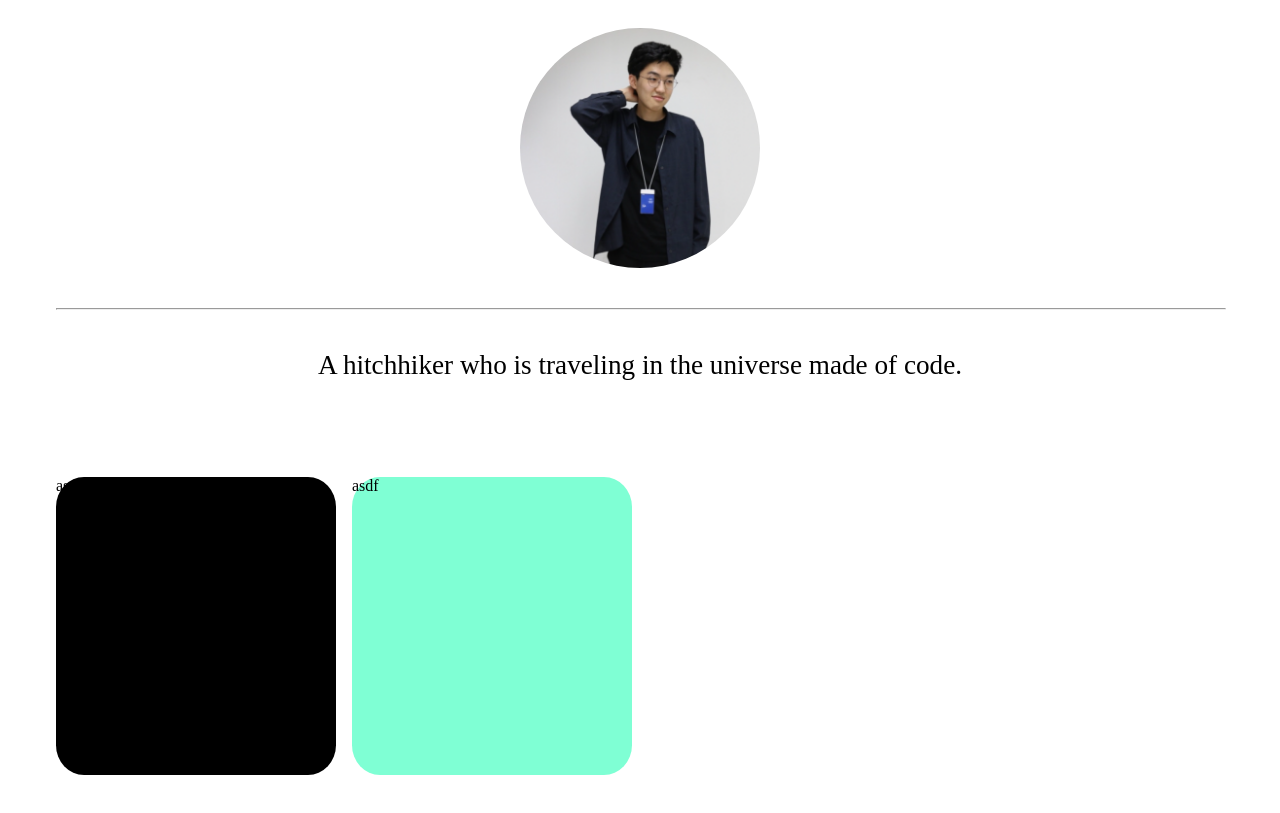
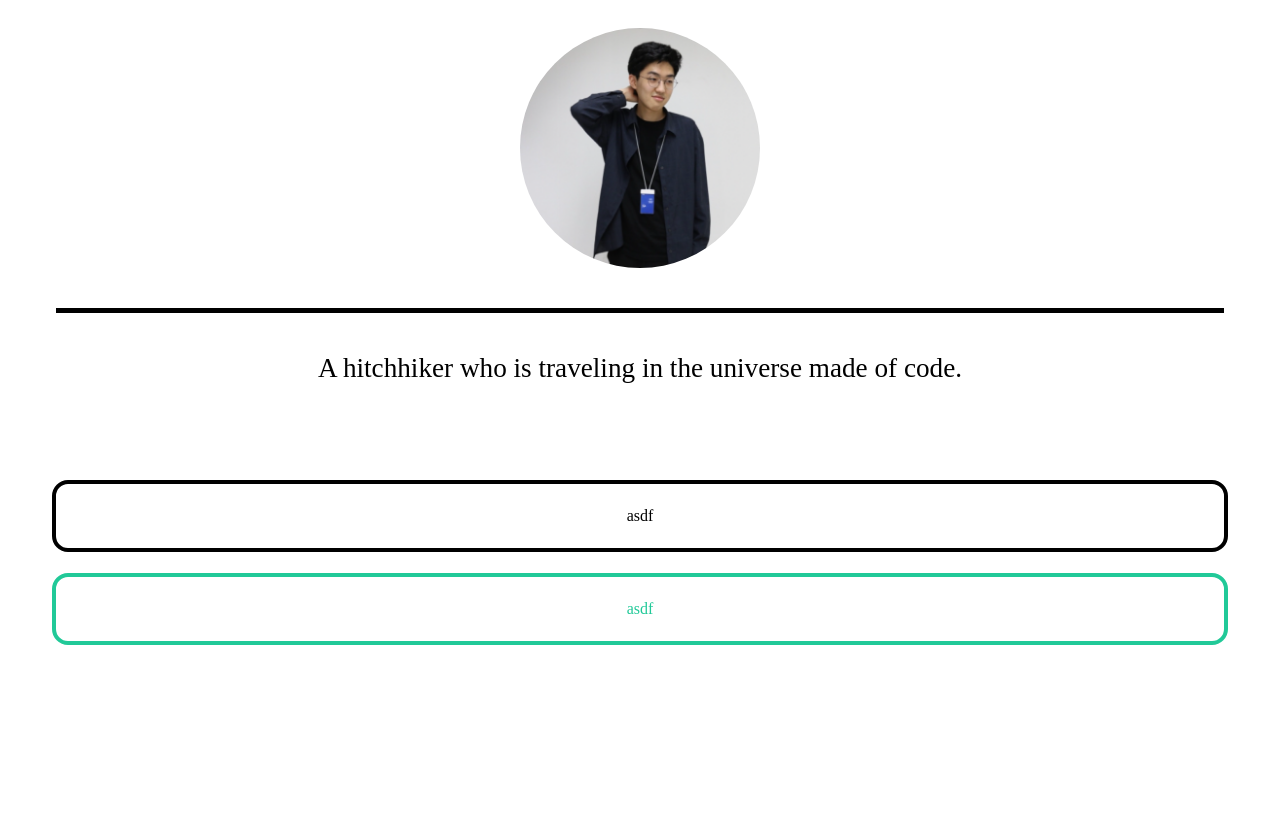
Before and after one commit to Junsang-Mun/insta_link, a plain HTML site: page index.html in a window 1280 px wide. Shown: the part 167-980 px from the top of the page. After the commit the page ends 888 px from the top, so only its background shows below. Drawn offline with Linux system fonts and the light colour scheme; a web font is replaced by a local one.

Commit message:
Edit; 버튼 작업 중
버튼 세로로 길게 하나씩 뽑는것이 훨씬 나을 것 같아 그리 하기로 함.
온클릭 이벤트 자바스크립트로 빼 주어야 할 듯

```diff
--- a/index.css
+++ b/index.css
@@ -21,8 +21,10 @@ body {
 }
 
 .line {
+    border: none;
     width: 100%;
-    color: black;
+    height: 0.3rem;
+    background-color: black;
 }
 
 .padding {
@@ -56,32 +58,34 @@ body {
     text-align: center;
 }
 
-.linkbox {
-    display: grid;
-    grid-template-columns: repeat(2, 1fr 1fr);
-    gap: 1rem;
-    width: 100%;
-    height: 100%;
-    justify-content: center;
-    align-content: center;
-}
-
 .linkitem {
     width: 100%;
-    padding-bottom: 100%;
-    border-radius: 10%;
-    align-items: center;
-    justify-items: center;
+    height: 4rem;
+    line-height: 4rem;
+    border-radius: 1rem;
+    margin-bottom: 1.3rem;
+    position: relative;
+    text-align: center;
+    justify-content: center;
+    transition: 0.2s;
 }
 
 .link_gh {
+    border: 0.3rem solid black;
+    color: black;
+}
+
+.link_gh:hover {
     background-color: black;
-    grid-column: 1 / 1;
-    grid-row: 1 / 1;
+    color: whitesmoke;
 }
 
 .link_velog {
-    background-color: aquamarine;
-    grid-column: 2 / 2;
-    grid-row: 1 / 1;
+    border: 0.3rem solid #21c998;
+    color: #21c998;
 }
+
+.link_velog:hover {
+    background-color: #21c998;
+    color: whitesmoke;
+}
--- a/index.html
+++ b/index.html
@@ -26,9 +26,9 @@
         <div class="padding"></div>
         <div class="padding"></div>
         <div class="padding"></div>
-        <div class="linkbox">
-            <div class="linkitem link_gh">asdf</div>
-            <div class="linkitem link_velog">asdf</div>
+        <div class="flexbox">
+            <div class="linkitem link_gh" id="link_gh">asdf</div>
+            <div class="linkitem link_velog" id="link_velog">asdf</div>
         </div>
     </body>
 </html>
```
